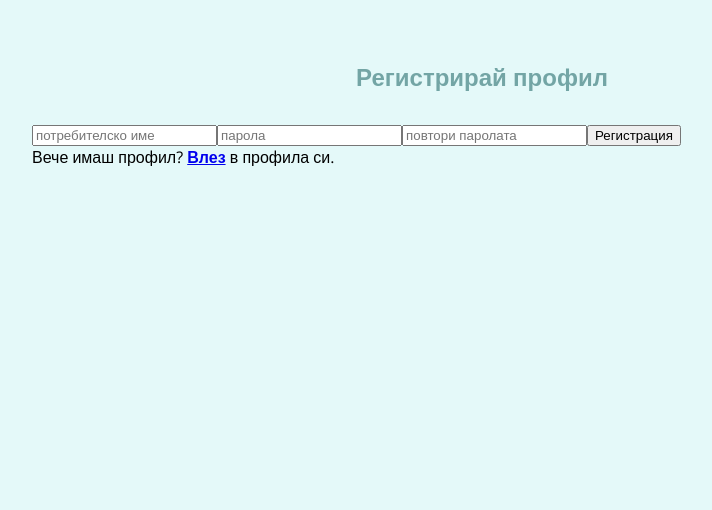
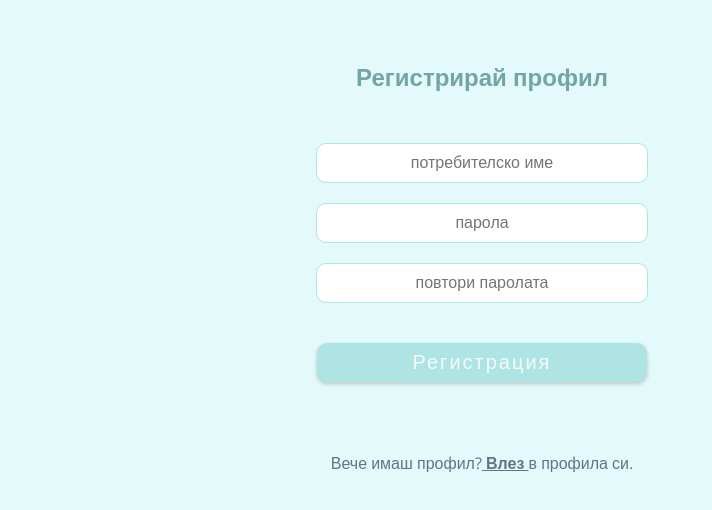
Before and after one commit to MiglenaPencheva/task-manager-react, a React (Create React App) app: page /auth/register in a window 1280 px wide. Shown: the top 510 px of the page, without its empty margins (158-870 px from the left). Built offline with nearby package versions, Linux system fonts and the light colour scheme.

Commit message:
AuthContext added

```diff
--- a/src/App.js
+++ b/src/App.js
@@ -1,7 +1,7 @@
 import { Route, Switch } from 'react-router-dom';
 
 import AuthPage from './pages/authPage/AuthPage';
-import RegisterPage from './pages/RegisterPage';
+import RegisterPage from './pages/registerPage/RegisterPage';
 import LoginPage from './pages/loginPage/LoginPage';
 import CreateTask from './components/Create';
 
--- /dev/null
+++ b/src/contexts/AuthContext.js
@@ -0,0 +1,28 @@
+import { createContext, useState } from 'react';
+export const AuthContext = createContext();
+
+const AuthContextProvider = (props) => {
+    const [ isLogged, setIsLogged ] = useState(false);
+    const [ userId, setUserId ] = useState(null);
+    const [ username, setUsername ] = useState(null);
+
+    const login = (user, id) => {
+        setIsLogged(true);
+        setUserId(id);
+        setUsername(user);
+    } ;
+
+    const logout = () => {
+        setIsLogged(false);
+        setUserId(null);
+        setUsername(null);
+    };
+
+    return (
+        <AuthContext.Provider value={{ isLogged, userId, username, login, logout }}>
+            {props.children}
+        </AuthContext.Provider>
+    );
+};
+
+export default AuthContextProvider;
--- a/src/index.js
+++ b/src/index.js
@@ -4,11 +4,14 @@ import { BrowserRouter } from 'react-router-dom';
 import './index.css';
 import App from './App';
 import reportWebVitals from './reportWebVitals';
+import AuthContextProvider from './contexts/AuthContext';
 
 ReactDOM.render(
   <React.StrictMode>
     <BrowserRouter>
-      <App />
+      <AuthContextProvider>
+        <App />
+      </AuthContextProvider>
     </BrowserRouter>
   </React.StrictMode>,
   document.getElementById('root')
--- a/src/pages/RegisterPage.js
+++ /dev/null
@@ -1,55 +0,0 @@
-import { register } from '../services/authService';
-
-
-const RegisterForm = () => {
-
-    const handleSubmit = async (e) => {
-        e.preventDefault();
-
-        const { username, password, repeatPassword } = e.target;
-
-        if (username.value === '') {
-            throw new Error('Въведи потребителско име');
-        }
-        if (password.value === '') {
-            throw new Error('Въведи парола');
-        }
-        if (repeatPassword.value === '') {
-            throw new Error('Въведи парола');
-        }
-        if (password.value !== repeatPassword.value) {
-            throw new Error('Паролите не съвпадат');
-        }
-
-        const data = {
-            username: username.value,
-            password: password.value,
-            repeatPassword: repeatPassword.value
-        };
-
-        try {
-            await register(data);
-            console.log('registerred');
-        } catch (error) {
-            console.log(error.message);
-        }
-    };
-
-    return (
-        <div>
-            <h2>Регистрирай профил</h2>
-
-            <form onSubmit={handleSubmit} className="auth-form" action="/auth/register" method="POST">
-                <input type="text" className="auth-input" placeholder="потребителско име" name="username"  />
-                <input type="password" className="auth-input" placeholder="парола" name="password"  />
-                <input type="password" className="auth-input" placeholder="повтори паролата" name="repeatPassword"  />
-                {/* <a href="/auth/register">Регистрация</a> */}
-                <input type="submit" className="auth-btn" value="Регистрация" />
-            </form>
-
-            <div className="redirect">Вече имаш профил? <a class="redirect-link" href="/auth/login"><b>Влез</b></a> в профила си.</div>
-        </div>
-    );
-};
-
-export default RegisterForm;
--- a/src/pages/loginPage/LoginPage.js
+++ b/src/pages/loginPage/LoginPage.js
@@ -1,31 +1,37 @@
+import { useState, useContext, useEffect } from 'react';
+import { useHistory } from 'react-router-dom';
+import { AuthContext } from '../../contexts/AuthContext';
 import { NavLink } from 'react-router-dom';
-import { login } from '../../services/authService';
+import authService from '../../services/authService';
 import style from './LoginPage.module.css';
 
-const loginPage = () => {
-    const handleSubmit = async (e) => {
+const LoginPage = () => {
+    const { login } = useContext(AuthContext);
+    const history = useHistory();
+    const [username, setUsername] = useState(null);
+    const [password, setPassword] = useState(null);
+    const [body, setBody] = useState(null);
+
+    useEffect(() => {
+        const fetchData = async () => {
+            const res = await authService.login(body);
+            console.log(res);
+            if (res.message) { return; }
+            login(res.username, res.id);
+            history.push('/data/to-do');
+        };
+        if (body) {
+            fetchData();
+        }
+    }, [body]);
+
+    const handleSubmit = (e) => {
         e.preventDefault();
-        const { username, password } = e.target;
 
-        if (username.value === '') {
-            throw new Error('Въведи потребителско име');
-        }
-        if (!password) {
-            throw new Error('Въведи парола');
-        }
+        if (!username) { return { message: 'Въведи потребителско име'}; }
+        if (!password) { return 'Въведи парола'; }
 
-        const data = {
-            username: username.value,
-            password: password.value
-        };
-
-        try {
-            await login(data);
-            console.log('logged in');
-
-        } catch (error) {
-            console.log(error.message);
-        }
+        setBody({ username, password });
     };
 
     return (
@@ -33,16 +39,35 @@ const loginPage = () => {
             <h2>Вход към профила</h2>
 
             <form className={style['auth-form']} onSubmit={handleSubmit}>
-
-                <input type="text" className={style['auth-input']} placeholder="потребителско име" name="username" />
-                <input type="password" className={style['auth-input']} placeholder="парола" name="password" defaultValue="" />
-                <input type="submit" className={style['auth-btn']} value="Вход" />
-                {/* {{!-- < a href="/auth/login"></> --}} */}
+                <input
+                    className={style['auth-input']}
+                    type="text"
+                    placeholder="потребителско име"
+                    name="username"
+                    onChange={(e) => setUsername(e.target.value)} />
+                <input
+                    className={style['auth-input']}
+                    type="password"
+                    placeholder="парола"
+                    name="password"
+                    onChange={(e) => setPassword(e.target.value)} />
+                <input
+                    type="submit"
+                    className={style['auth-btn']}
+                    value="Вход" />
             </form >
 
-            <div className={style['redirect']}>Нямаш профил? <NavLink className={style['redirect-link']} to="/auth/register"><b>Регистрирай</b></NavLink> свой профил.</div>
+            <div className={style['redirect']}>
+                Нямаш профил?
+                <NavLink
+                    className={style['redirect-link']}
+                    to="/auth/register">
+                    <b> Регистрирай </b>
+                </NavLink>
+                свой профил.
+            </div>
         </div>
     );
 };
 
-export default loginPage;
+export default LoginPage;
--- /dev/null
+++ b/src/pages/registerPage/RegisterPage.js
@@ -0,0 +1,92 @@
+import { useContext, useEffect, useState } from 'react';
+import { useHistory } from 'react-router-dom';
+import { AuthContext } from '../../contexts/AuthContext';
+import { NavLink } from 'react-router-dom';
+import authService from '../../services/authService';
+import style from '../loginPage/LoginPage.module.css';
+
+
+const RegisterPage = () => {
+    const { login } = useContext(AuthContext);
+    const history = useHistory();
+    const [username, setUsername] = useState();
+    const [password, setPassword] = useState();
+    const [repeatPassword, setRepeatPassword] = useState();
+    const [body, setBody] = useState(null);
+
+    useEffect(() => {
+        const fetchData = async () => {
+            const res = await authService.register(body);
+            if (res.message) { return; }
+            login(res.username, res.id);
+            history.push('/data/to-do');
+        };
+        if (body) {
+            fetchData();
+        }
+    }, [body, login, history, username]);
+
+
+    const handleSubmit = (e) => {
+        e.preventDefault();
+
+        if (username === '') {
+            throw new Error('Въведи потребителско име');
+        }
+        if (password === '') {
+            throw new Error('Въведи парола');
+        }
+        if (repeatPassword === '') {
+            throw new Error('Въведи парола');
+        }
+        if (password !== repeatPassword) {
+            throw new Error('Паролите не съвпадат');
+        }
+
+        setBody({ username, password });
+    };
+
+    return (
+        <div>
+            <h2>Регистрирай профил</h2>
+
+            <form className={style['auth-form']} onSubmit={handleSubmit}>
+                <input
+                    className={style['auth-input']}
+                    type="text"
+                    placeholder="потребителско име"
+                    name="username"
+                    onChange={(e) => setUsername(e.target.value)} />
+                <input
+                    className={style['auth-input']}
+                    type="password"
+                    placeholder="парола"
+                    name="password"
+                    onChange={(e) => setPassword(e.target.value)} />
+                <input
+                    className={style['auth-input']}
+                    type="password"
+                    placeholder="повтори паролата"
+                    name="repeatPassword"
+                    onChange={(e) => setPassword(e.target.value)} />
+                <input
+                    type="submit"
+                    className={style['auth-btn']}
+                    value="Регистрация"
+                    onChange={(e) => setRepeatPassword(e.target.value)} />
+            </form>
+
+            <div className={style['redirect']}>
+                Вече имаш профил?
+                <NavLink
+                    className={style['redirect-link']}
+                    to="/auth/login">
+                    <b> Влез </b>
+                </NavLink>
+                в профила си.
+            </div>
+        </div>
+    );
+};
+
+export default RegisterPage;
--- a/src/services/authService.js
+++ b/src/services/authService.js
@@ -10,7 +10,7 @@ const login = async (body) => {
         return await res.json();
 
     } catch (error) {
-        return { msg: error };
+        return { message: error };
     }
 };
 
@@ -24,7 +24,7 @@ const register = async (body) => {
         return await res.json();
 
     } catch (error) {
-        return { msg: error };
+        return { message: error };
     }
 };
 
```
Also changed, not shown: src/pages/registerPage/RegisterPage.module.css (added).
